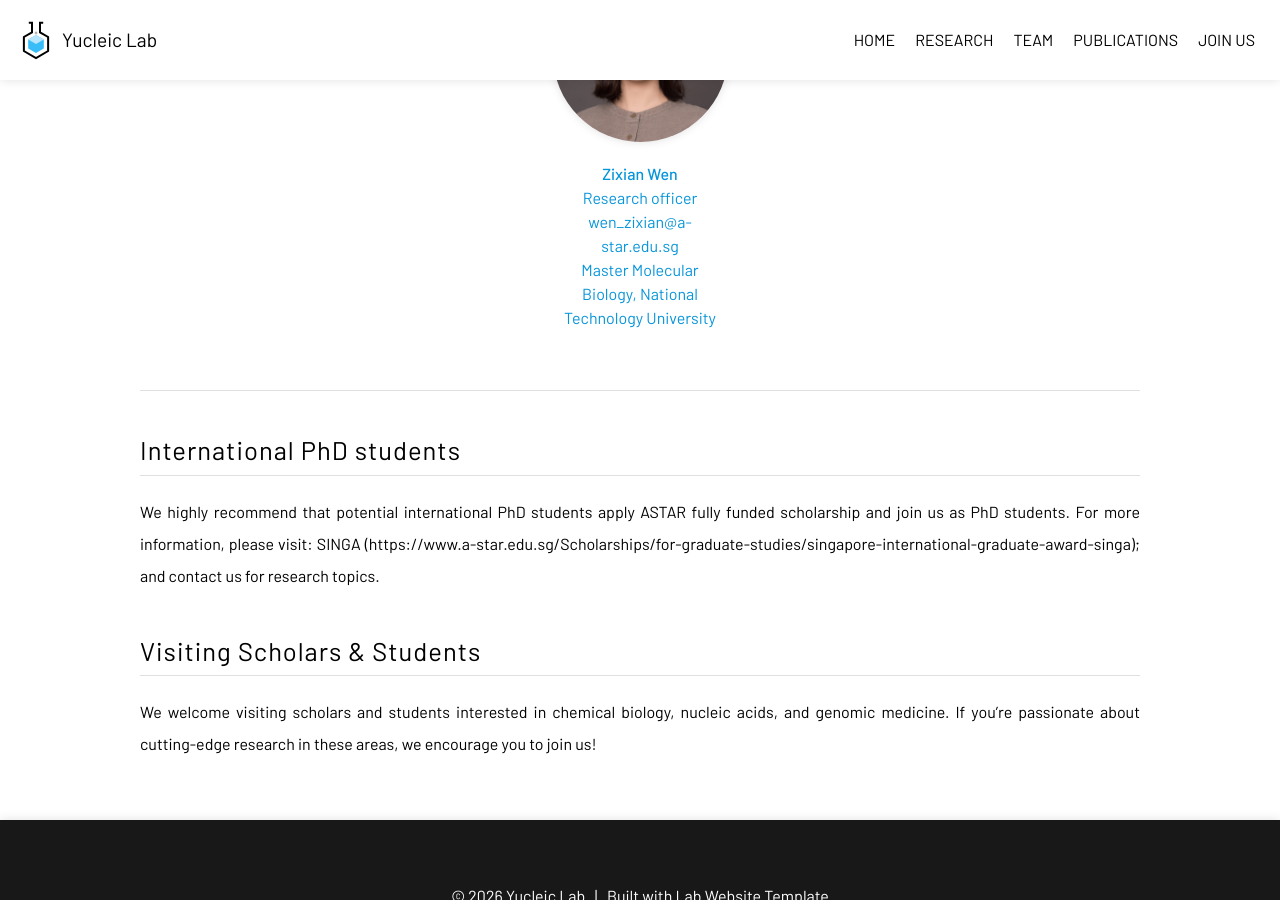
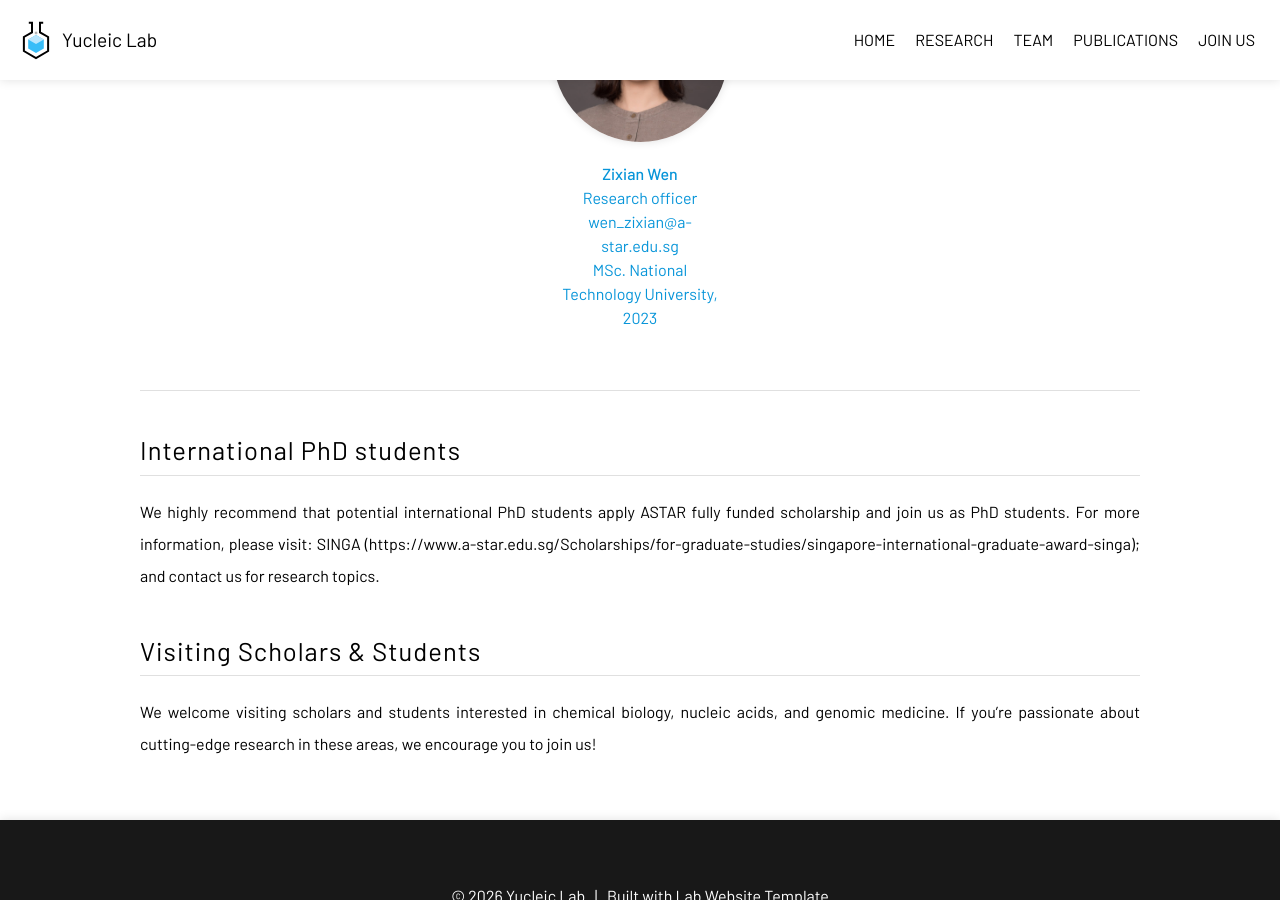
Before and after one commit to yuzutao1990/yucleiclab.github.io, a Jekyll site: the page built from team/index.md, in a window 1280 px wide and 900 px high, scrolled down 1487 px. Built offline with Jekyll 4.4.1, drawn with Linux system fonts in a browser that asks for light colours; a style sheet for code colours, icons or effects is not loaded.

Commit message:
Update zixian.md

```diff
--- a/_members/zixian.md
+++ b/_members/zixian.md
@@ -3,8 +3,9 @@ name: Zixian Wen
 image: images/zixian.jpg
 role: ro
 title: Research officer
-description: >
-  Master Molecular Biology, National Technology University
 links:
   email: wen_zixian@a-star.edu.sg
+description: >
+  MSc. National Technology University, 2023
+
 ---
```
